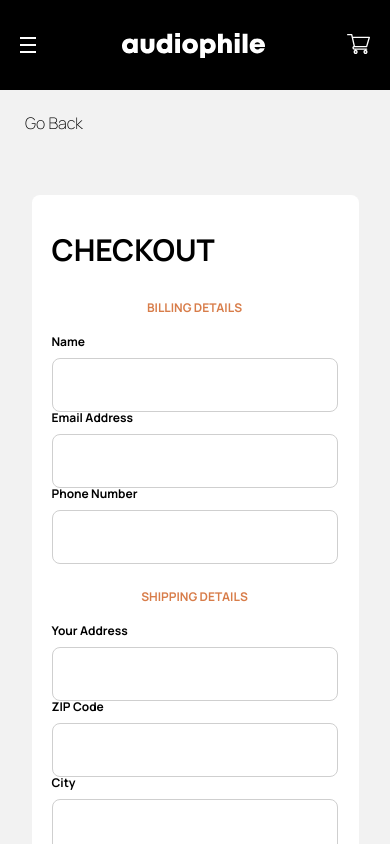
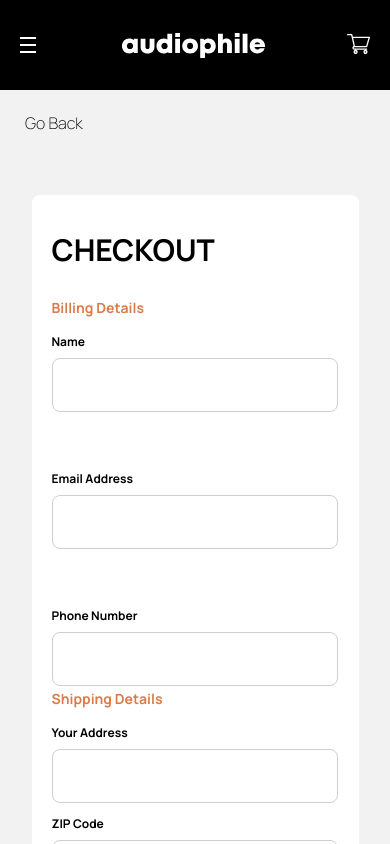
Before and after one commit to harrisonJones12/audiophile-ecommerce, a React (Create React App) app: page /cart in a window 390 px wide. Built offline with nearby package versions, Linux system fonts and the light colour scheme.

Commit message:
add mobile styles

```diff
--- a/src/components/Button/Button.jsx
+++ b/src/components/Button/Button.jsx
@@ -7,8 +7,10 @@ export default function Button(props) {
     const radioButton = (
         <fieldset>
             <div className="radio-button-container">
-                <label className={`${props.label} radio-label`}> {props.text}</label>
-                <input className={`${props.label} radio-button`} type="radio" id={props.id} name={props.name} />
+                <div className="radio-button-inner-container">
+                    <input className={`${props.label} radio-button`} type="radio" id={props.id} name={props.name} />
+                    <label className={`${props.label} radio-label`} for={props.id}> {props.text}</label>
+                </div>
             </div>
         </fieldset>
     );
--- a/src/components/Button/Button.scss
+++ b/src/components/Button/Button.scss
@@ -1,14 +1,38 @@
-.manin-container {
+.main-container {
     text-decoration: none;
 
     .radio-button-container {
+        background: white;
+        border-radius: 8px;
+        border: $light-grey solid 1px;
+        height: 56px;
+        display: flex;
+        justify-content: start;
+        //aklignment styles
+
+        .radio-label {
+            font-size: 14px;
+            font-weight: 700;
+            margin-right: 16px;
+        }
+
         .radio-button {
-            width: 100%;
-            height: 100%;
-            background: white;
-            border-radius: 8px;
-            border: 0.50px #D87D4A solid
+            height: 20px;
+            width: 20px;
+            margin-right: 16px;
+            accent-color: #D87D4A;
         }
+
+        .radio-button-inner-container {
+            margin-left: 40px;
+            display: flex;
+            align-items: center;
+
+        }
+
     }
 
+    .radio-button-container:hover {
+        border: #D87D4A solid 1px;
+    }
 }
--- a/src/container/Cart/Cart.jsx
+++ b/src/container/Cart/Cart.jsx
@@ -8,10 +8,13 @@ const shippingInfoLabels = ["Your Address", "ZIP Code", "City", "Country"];
 
 const paymentDetailsLabels = ["e-Money Number", "e-Money PIN"];
 
+const paymentTypesLabels = ["e-Money", "Cash on delivery"];
+
 const testObject = {
     billingDetailsLabels,
     shippingInfoLabels,
-    paymentDetailsLabels
+    paymentDetailsLabels,
+    paymentTypesLabels
 };
 
 const renderBillingDetailInputFields =
@@ -46,7 +49,7 @@ const renderPaymentDetailsInputFields =
 
 
 const renderPaymentDetailsInputRadioButtons =
-    testObject.paymentDetailsLabels.map((paymentDetailLabel, index) => {
+    testObject.paymentTypesLabels.map((paymentDetailLabel, index) => {
         console.log('billingDetailsLabel', paymentDetailLabel)
         return (
             <li className="billing-details-input-list-item">
@@ -63,28 +66,29 @@ export default function Cart() {
             </span>
             <div className="checkout-container">
                 <h1 className="checkout-heading">Checkout</h1>
+
+                <form className="billing-details-form">
                     <div className="billing-details-container">
-                    <form className="billing-details-form">
-                        <h2 className="billing-details-text">Billing Details</h2>
+                        <h2 className="billing-details-subheading">Billing Details</h2>
                         <ul className="billing-details-input-list">
                             {renderBillingDetailInputFields}
                         </ul>
-
+                    </div>
                     <div className="shipping-details-list-container">
-                            <h2 className="billing-details-text">Shipping Details</h2>
+                        <h2 className="shipping-details-subheading">Shipping Details</h2>
                         <ul className="shipping-details-input-list">{renderShippingInfoInputFields}</ul>
                     </div>
                     <div className="payment-details-container">
-                            <h2 className="billing-details-text">Payment Details</h2>
-                            <ul className="payment-details-input-list">{renderPaymentDetailsInputRadioButtons}</ul>
+                        <h2 className="payment-details-subheading">Payment Details</h2>
+                        <ul className="payment-details-radio-button-list">{renderPaymentDetailsInputRadioButtons}</ul>
                         <div className="payment-details-input-field-container">
-                                <ul className="shipping-details-input-list"> {renderPaymentDetailsInputFields}</ul>
+                            <ul className="payment-details-input-list"> {renderPaymentDetailsInputFields}</ul>
 
                         </div>
                     </div>
                 </form>
             </div>
         </div>
-        </div>
+
     )
 }
--- a/src/container/Cart/Cart.scss
+++ b/src/container/Cart/Cart.scss
@@ -31,14 +31,7 @@
             text-transform: uppercase;
         }
 
-        .billing-details-text {
-            color: $orange;
-            font-weight: 700;
-            font-size: 12px;
-            margin-bottom: 16px;
-            height: 25px;
-            line-height: 25px;
-        }
+
 
         .checkout-heading {
             margin: 20px 0 30px 0;
@@ -49,9 +42,44 @@
 
         .billing-details-form {
 
-            .billing-details-input-list,
-            .shipping-details-input-list,
+
+            .billing-details-container,
+            .shipping-details-list-container,
+            .payment-details-container {
+                display: flex;
+                flex-direction: column;
+
+                .billing-details-subheading,
+                .shipping-details-subheading,
+                .payment-details-subheading {
+                    color: $orange;
+                    font-weight: 700;
+                    font-size: 14px;
+                    margin-bottom: 16px;
+                    height: 25px;
+                    line-height: 25px;
+                    align-self: flex-start;
+                }
+
+                .billing-details-input-list,
+                .shipping-details-input-list,
+
+                {
+                display: flex;
+                flex-direction: column;
+                height: 350px;
+                justify-content: space-between;
+            }
+
+            .payment-details-radio-button-list {
+                height: 130px;
+                display: flex;
+                flex-direction: column;
+                justify-content: space-between;
+            }
+
             .payment-details-input-list {
+                height: 180px;
                 display: flex;
                 flex-direction: column;
                 justify-content: space-between;
@@ -62,6 +90,13 @@
                 position: relative;
                 margin: 20px 0 20px 0;
             }
+
+            .payment-details-radio-button-list {
+                margin-bottom: 32px;
+            }
         }
+
+
     }
 }
+}
```
Lines whose indentation alone changed are shown as unchanged.
